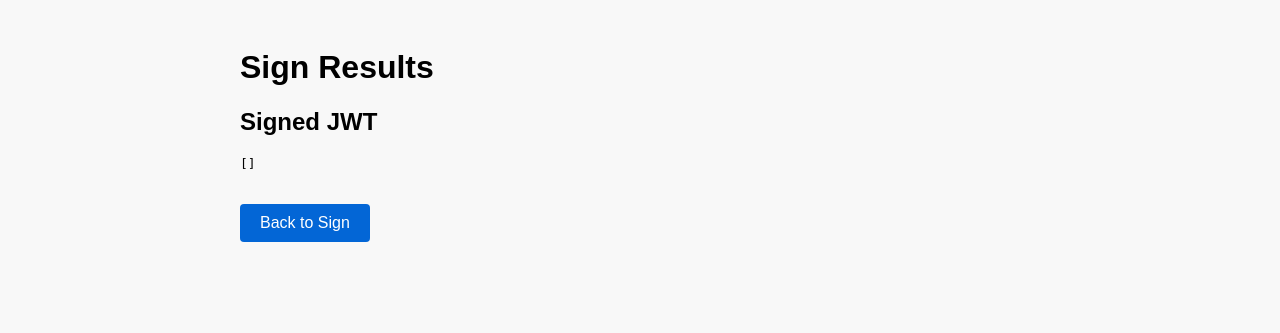
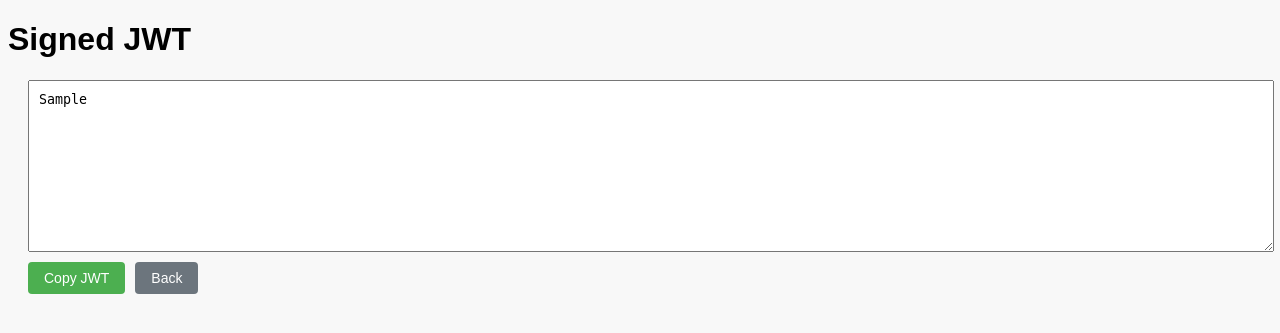
Before and after one commit to gerardishare/digidentity-jwt-sign-poc, a Flask app: template templates/result.html in a window 1280 px wide. Shown: the top 333 px of the page. Run offline with Flask 3, Linux system fonts and the light colour scheme; the template is opened without the code that fills it: most values are stand-ins (such as "Sample title", 1, 10 or a date in 2020).

Commit message:
Major improvements

```diff
--- a/app.py
+++ b/app.py
@@ -67,10 +67,9 @@ def load_certificates(cert_path):
             content = f.read()
             # Split on certificate boundaries and filter empty strings
             certs = [cert.strip() for cert in content.split('-----END CERTIFICATE-----')]
-            # Process each certificate
             cert_array = []
             for cert in certs:
-                if cert:  # Skip empty strings
+                if cert:
                     # Add back the END marker that was removed by split
                     cert = cert + '-----END CERTIFICATE-----'
                     # Remove headers/footers and whitespace
@@ -79,7 +78,21 @@ def load_certificates(cert_path):
                              .strip()
                     # Remove any newlines to get clean base64
                     cert = cert.replace('\n', '')
-                    cert_array.append(cert)
+
+                    # Validate base64 encoding
+                    try:
+                        # Test if it's valid base64
+                        base64.b64decode(cert)
+                        cert_array.append(cert)
+                    except Exception as e:
+                        logger.error(f"Invalid base64 in certificate: {e}")
+                        continue
+
+            if not cert_array:
+                logger.error("No valid certificates found in chain")
+            else:
+                logger.info(f"Successfully loaded {len(cert_array)} certificates")
+
             return cert_array
     except FileNotFoundError:
         logger.error(f"Certificate file not found: {cert_path}")
@@ -107,25 +120,45 @@ def sign():
                 "Please copy config/certificates.pem.example to config/certificates.pem "
                 "and add your certificate chain."
             )
+
+        # Load and validate certificates
         certificates = load_certificates(cert_path)
-        if certificates:
-            jwt_header['x5c'] = certificates
+        if not certificates:
+            raise ValueError("No valid certificates found in certificate chain")
+
+        # Add certificates to header and ensure proper algorithm
+        jwt_header.update({
+            'alg': 'RS256',  # Ensure we're using RS256
+            'typ': 'JWT',    # Explicitly set JWT type
+            'x5c': certificates  # Add certificate chain
+        })
+
+        logger.info("Certificate chain loaded:")
+        logger.info(f"Number of certificates: {len(certificates)}")
+        for i, cert in enumerate(certificates):
+            logger.info(f"Certificate {i+1} length: {len(cert)}")
+            logger.info(f"Certificate {i+1} preview: {cert[:50]}...")
 
         access_token = session.get('access_token')
         api_key = os.getenv('DIGIDENTITY_API_KEY')
 
         def base64url_encode(data):
             """Base64Url-encode data according to JWT spec."""
-            encoded = base64.urlsafe_b64encode(json.dumps(data).encode())
-            return encoded.rstrip(b'=').decode('utf-8')
+            if isinstance(data, str):
+                data = data.encode('utf-8')
+            elif isinstance(data, dict):
+                data = json.dumps(data).encode('utf-8')
+
+            encoded = base64.urlsafe_b64encode(data).rstrip(b'=')
+            return encoded.decode('utf-8')
 
         # Create JWT components
         header_b64 = base64url_encode(jwt_header)
         payload_b64 = base64url_encode(jwt_body)
         signing_input = f"{header_b64}.{payload_b64}"
 
-        # Calculate hash of the signing input
-        calculated_hash = hashlib.sha256(signing_input.encode()).hexdigest()
+        # Calculate hash using binary data, not string
+        calculated_hash = hashlib.sha256(signing_input.encode('utf-8')).hexdigest()
 
         logger.info(f"JWT Components:")
         logger.info(f"Header (decoded): {jwt_header}")
@@ -136,7 +169,7 @@ def sign():
         logger.info(f"Hash: {calculated_hash}")
 
         # Prepare signing request
-        url = config.SIGN_ENDPOINT
+        url = config.SIGN_ENDPOINT.format(auto_signer_id=os.getenv('DIGIDENTITY_AUTO_SIGNER_ID'))
         headers = {
             'Authorization': f'Bearer {access_token}',
             'Api-Key': api_key,
@@ -146,7 +179,7 @@ def sign():
             "data": {
                 "type": "sign",
                 "attributes": {
-                    "hash_to_sign": calculated_hash
+                    "hash_to_sign": calculated_hash  # Send base64 encoded binary hash
                 }
             }
         }
@@ -170,19 +203,19 @@ def sign():
 
         # Extract signature and create final JWT
         response_data = response.json()
-        signature = response_data['data']['attributes']['signature']
-        signed_jwt = f"{signing_input}.{signature}"
+        signature = response_data['data']['attributes']['signature'].replace("\n", "")
+        jwt_signature = base64.urlsafe_b64encode(base64.b64decode(signature)).decode().strip("=")
 
+        signed_jwt = f"{signing_input}.{jwt_signature}"
+
+        logger.info("Final JWT components:")
+        logger.info(f"Header part: {header_b64}")
+        logger.info(f"Payload part: {payload_b64}")
+        logger.info(f"Signature part: {signature}")
         logger.info(f"Final JWT: {signed_jwt}")
 
         return render_template('result.html', signed_jwt=signed_jwt)
 
-    except json.JSONDecodeError as e:
-        logger.error(f"Invalid JSON in request: {e}")
-        return {'error': 'Invalid JSON format'}, 400
-    except KeyError as e:
-        logger.error(f"Missing required field in response: {e}")
-        return {'error': 'Invalid response format from signing service'}, 500
     except Exception as e:
         logger.error(f"Unexpected error: {e}")
         return {'error': 'Internal server error'}, 500
--- a/config/preprod.py
+++ b/config/preprod.py
@@ -1,2 +1,2 @@
 TOKEN_ENDPOINT = 'https://auth.digidentity-preproduction.eu/oauth2/token.json'
-SIGN_ENDPOINT = 'https://api.digidentity-preproduction.eu/v1/auto_signers/7e13564x-88am-0621-p4l5-56e7312344as/sign' #This endpoint includes the autosigner id received from Digidentity
+SIGN_ENDPOINT = 'https://api.digidentity-preproduction.eu/v1/auto_signers/{auto_signer_id}/sign' #This endpoint includes the autosigner id received from Digidentity
--- a/config/prod.py
+++ b/config/prod.py
@@ -1,2 +1,2 @@
-TOKEN_ENDPOINT = ''
-SIGN_ENDPOINT = ''
+TOKEN_ENDPOINT = 'https://auth.digidentity.eu/oauth2/token.json'
+SIGN_ENDPOINT = 'https://api.digidentity.eu/v1/auto_signers/{auto_signer_id}/sign'
--- /dev/null
+++ b/static/css/styles.css
@@ -0,0 +1,64 @@
+body {
+    background-color: #f8f8f8;
+    font-family: Arial, sans-serif;
+}
+
+.result-container {
+    margin: 20px;
+    display: flex;
+    flex-direction: column;
+    gap: 10px;
+}
+
+.jwt-textarea {
+    width: 100%;
+    min-height: 150px;
+    padding: 10px;
+    font-family: monospace;
+    white-space: pre-wrap;
+    word-wrap: break-word;
+    overflow-wrap: break-word;
+    overflow-x: auto;
+    line-height: 1.4;
+}
+
+.button-group {
+    display: flex;
+    gap: 10px;
+}
+
+.copy-button, .back-button {
+    padding: 8px 16px;
+    font-size: 14px;
+    border: none;
+    border-radius: 4px;
+    cursor: pointer;
+    text-decoration: none;
+    text-align: center;
+}
+
+.copy-button {
+    background-color: #4CAF50;
+    color: white;
+}
+
+.back-button {
+    background-color: #6c757d;
+    color: white;
+}
+
+.copy-button:hover {
+    background-color: #45a049;
+}
+
+.copy-button:active {
+    background-color: #3d8b40;
+}
+
+.back-button:hover {
+    background-color: #5a6268;
+}
+
+.back-button:active {
+    background-color: #545b62;
+}
--- a/static/style.css
+++ b/static/style.css
@@ -32,13 +32,22 @@ button {
 }
 
 .back-button {
-    display: inline-block;
-    margin-top: 20px;
-    padding: 10px 20px;
-    background-color: #0366d6;
+    padding: 8px 16px;
+    background-color: #6c757d;
     color: white;
+    border: none;
+    border-radius: 4px;
+    cursor: pointer;
     text-decoration: none;
-    border-radius: 4px;
+    text-align: center;
+}
+
+.back-button:hover {
+    background-color: #5a6268;
+}
+
+.back-button:active {
+    background-color: #545b62;
 }
 
 .hidden {
@@ -95,3 +104,40 @@ body {
     background-color: #f8f8f8;
     font-family: Arial, sans-serif;
 }
+
+.result-container {
+    margin: 20px;
+    display: flex;
+    align-items: start;
+    gap: 10px;
+}
+
+.jwt-textarea {
+    width: 80%;
+    min-height: 150px;
+    padding: 10px;
+    font-family: monospace;
+}
+
+.copy-button {
+    padding: 8px 16px;
+    background-color: #4CAF50;
+    color: white;
+    border: none;
+    border-radius: 4px;
+    cursor: pointer;
+}
+
+.copy-button:hover {
+    background-color: #45a049;
+}
+
+.copy-button:active {
+    background-color: #3d8b40;
+}
+
+.button-group {
+    display: flex;
+    flex-direction: column;
+    gap: 10px;
+}
--- a/templates/index.html
+++ b/templates/index.html
@@ -11,7 +11,7 @@
             <button id="auth-button" onclick="authenticate()">Authenticate with Digidentity</button>
             <span id="auth-status" class="hidden">✓ Authenticated</span>
         </div>
-        <form id="sign-form" action="{{ url_for('sign') }}" method="post" class="hiddenx">
+        <form id="sign-form" action="{{ url_for('sign') }}" method="post" class="hidden">
             <div class="jwt-input">
                 <label for="jwt-header">JWT Header (the signing application will append x5c header containing certificates automatically):</label>
                 <textarea
--- a/templates/result.html
+++ b/templates/result.html
@@ -1,19 +1,36 @@
 <!DOCTYPE html>
 <html>
 <head>
-    <title>Sign Results</title>
-    <link rel="stylesheet" href="{{ url_for('static', filename='style.css') }}">
+    <title>Signed JWT Result</title>
+    <link rel="stylesheet" href="{{ url_for('static', filename='css/styles.css') }}">
 </head>
 <body>
-    <div class="container">
-        <h1>Sign Results</h1>
-        <div class="results">
-            <div class="jwt-result">
-                <h2>Signed JWT</h2>
-                <pre>{{ signed_jwt | tojson(indent=2) }}</pre>
-            </div>
+    <h1>Signed JWT</h1>
+    <div class="result-container">
+        <textarea id="jwtResult" class="jwt-textarea" readonly>{{ signed_jwt }}</textarea>
+        <div class="button-group">
+            <button onclick="copyJWT()" class="copy-button">Copy JWT</button>
+            <a href="{{ url_for('index') }}" class="back-button">Back</a>
         </div>
-        <a href="{{ url_for('index') }}" class="back-button">Back to Sign</a>
     </div>
+
+    <script>
+        function copyJWT() {
+            const textarea = document.getElementById('jwtResult');
+            textarea.select();
+            textarea.setSelectionRange(0, 99999); // For mobile devices
+
+            navigator.clipboard.writeText(textarea.value).then(function() {
+                const button = document.querySelector('.copy-button');
+                const originalText = button.textContent;
+                button.textContent = 'Copied!';
+                setTimeout(() => {
+                    button.textContent = originalText;
+                }, 2000);
+            }).catch(function(err) {
+                console.error('Failed to copy text: ', err);
+            });
+        }
+    </script>
 </body>
 </html>
```
Also changed, not shown: README.md.
